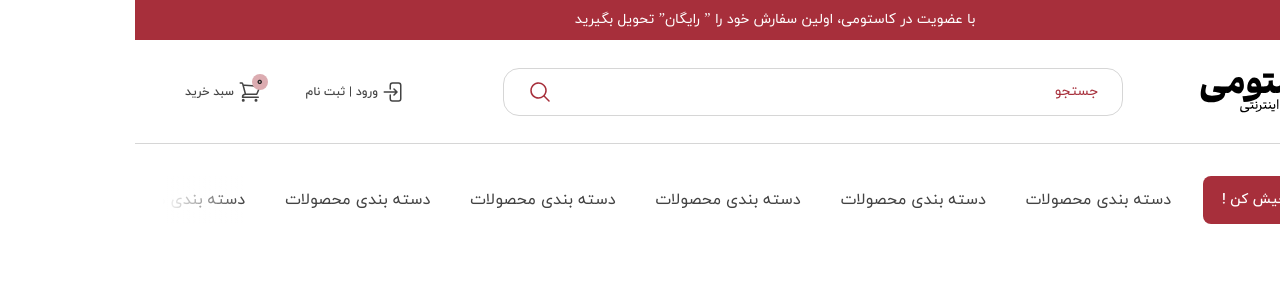
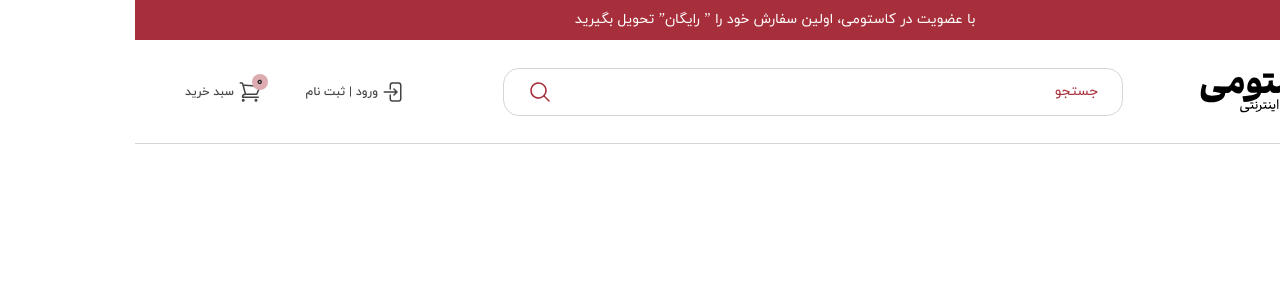
Before and after one commit to Erfan-Abouei/Customme_React, a React (Vite) app: page / in a window 1280 px wide. Shown: the top 300 px of the page. Built offline with nearby package versions, Linux system fonts and the light colour scheme.

Commit message:
remove: main meny

```diff
--- /dev/null
+++ b/src/components/layout/MagnetSection.tsx
@@ -0,0 +1,9 @@
+const MainMenu = () => {
+    return (
+        <div className="container">
+
+        </div>
+    )
+}
+
+export default MainMenu
--- a/src/components/layout/MainMenu.tsx
+++ /dev/null
@@ -1,36 +0,0 @@
-import PrimaryButton from "../ui/PrimaryButton"
-import { HiOutlinePaintBrush } from "react-icons/hi2";
-
-const MainMenu = () => {
-    return (
-        <div className="container">
-            <div className="relative mt-8 max-md:hidden flex items-center gap-x-8">
-                <PrimaryButton customClass="cursor-pointer text-white font-iran-medium text-sm bg-primary hover:bg-primary/80 rounded-lg max-w-46 w-full h-12">
-                    <HiOutlinePaintBrush className="size-6" />
-                    <span> خودت طراحیش کن !</span>
-                </PrimaryButton>
-                <div className="whitespace-nowrap overflow-auto page__scroll--hidden flex items-center gap-x-10">
-                    {/* Span tag ( replace Link Component ) */}
-                    <span className="font-iran-regular text-base text-gray-900 hover:text-gray-950 cursor-pointer transition-all">دسته بندی محصولات</span>
-                    <span className="font-iran-regular text-base text-gray-900 hover:text-gray-950 cursor-pointer transition-all">دسته بندی محصولات</span>
-                    <span className="font-iran-regular text-base text-gray-900 hover:text-gray-950 cursor-pointer transition-all">دسته بندی محصولات</span>
-                    <span className="font-iran-regular text-base text-gray-900 hover:text-gray-950 cursor-pointer transition-all">دسته بندی محصولات</span>
-                    <span className="font-iran-regular text-base text-gray-900 hover:text-gray-950 cursor-pointer transition-all">دسته بندی محصولات</span>
-                    <span className="font-iran-regular text-base text-gray-900 hover:text-gray-950 cursor-pointer transition-all">دسته بندی محصولات</span>
-                    <span className="font-iran-regular text-base text-gray-900 hover:text-gray-950 cursor-pointer transition-all">دسته بندی محصولات</span>
-                    <span className="font-iran-regular text-base text-gray-900 hover:text-gray-950 cursor-pointer transition-all">دسته بندی محصولات</span>
-                    <span className="font-iran-regular text-base text-gray-900 hover:text-gray-950 cursor-pointer transition-all">دسته بندی محصولات</span>
-                    <span className="font-iran-regular text-base text-gray-900 hover:text-gray-950 cursor-pointer transition-all">دسته بندی محصولات</span>
-                    <span className="font-iran-regular text-base text-gray-900 hover:text-gray-950 cursor-pointer transition-all">دسته بندی محصولات</span>
-                    <span className="font-iran-regular text-base text-gray-900 hover:text-gray-950 cursor-pointer transition-all">دسته بندی محصولات</span>
-                    <span className="font-iran-regular text-base text-gray-900 hover:text-gray-950 cursor-pointer transition-all">دسته بندی محصولات</span>
-                    <span className="font-iran-regular text-base text-gray-900 hover:text-gray-950 cursor-pointer transition-all">دسته بندی محصولات</span>
-                    {/* Fade Component */}
-                    <div className="w-20 h-full absolute left-0 bg-gradient-to-r from-white to-transprent"></div>
-                </div>
-            </div >
-        </div>
-    )
-}
-
-export default MainMenu
--- a/src/components/layout/PagesLayout.tsx
+++ b/src/components/layout/PagesLayout.tsx
@@ -3,7 +3,7 @@ import { Outlet, useMatch } from "react-router"
 import Header from "./Header"
 import WebsiteAlert from "../ui/WebsiteAlert"
 import Overlay from "../shared/Overlay"
-import MainMenu from "./MainMenu"
+import MagnetSection from "./MagnetSection"
 
 import { useProgress } from "@/hooks/useProgress"
 
@@ -17,7 +17,7 @@ const PagesLayout = () => {
             {isHomePage && <WebsiteAlert />}
             <Header />
 
-            <MainMenu />
+            <MagnetSection />
 
             <main>
                 <Outlet />
```
